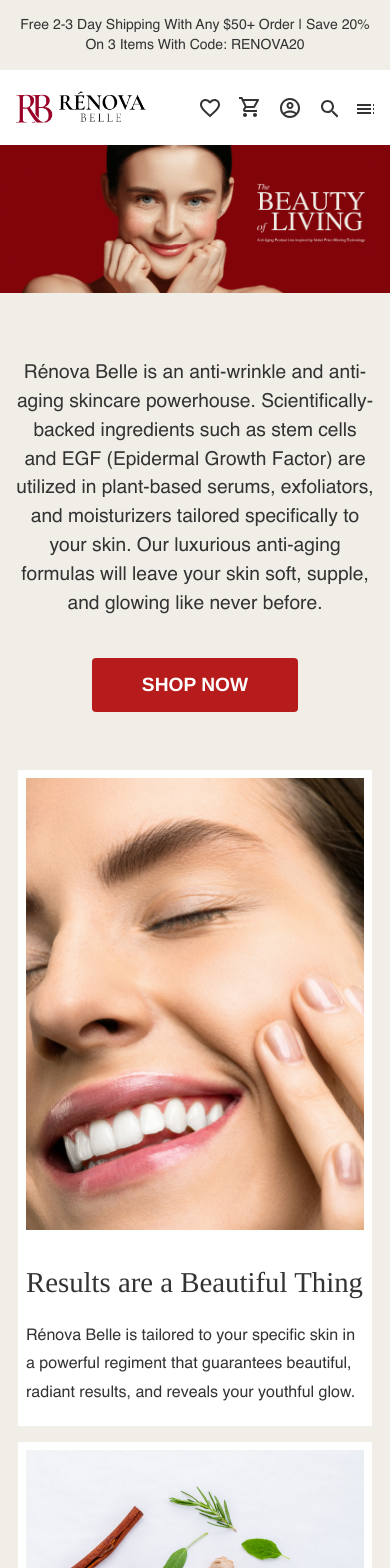
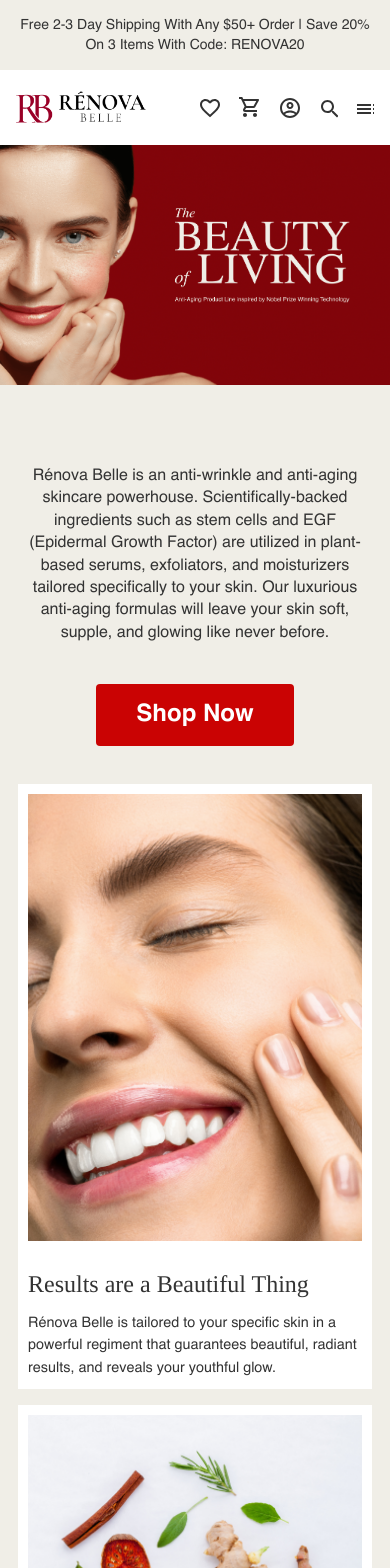
Before and after one commit to MuhammadAhmed8/Ecommerce-Nextjs-App, a Next.js app: page / in a window 390 px wide. Shown: the top 1568 px of the page. Built offline with nearby package versions, Linux system fonts and the light colour scheme; what cezerin-client would draw is missing.

Commit message:
Homepage responsive fixed

```diff
--- a/components/Homepage/Header.js
+++ b/components/Homepage/Header.js
@@ -1,7 +1,7 @@
 import React from 'react';
 import { makeStyles } from "@material-ui/core";
 
-const useStyles = makeStyles(() => ({
+const useStyles = makeStyles((theme) => ({
     root: {
         textAlign: 'center',
     },
@@ -9,6 +9,17 @@ const useStyles = makeStyles(() => ({
         minWidth: '100%',
         padding: '0',
         margin: '0',
+        backgroundImage: `url("/img/header_bg.png")`,
+        height: '660px',
+        backgroundPosition: 'bottom right',
+        backgroundRepeat: 'no-repeat',
+        backgroundSize: 'cover',
+        marginBottom: '40px',
+            [theme.breakpoints.down('sm')]: {
+                height: '240px',
+                backgroundPosition: 'right'
+            }
+
     },
 }),
 {index:1})
@@ -22,10 +33,7 @@ export default function Header(props){
     return(
         <header className={classes.root}>
             <div className={classes.headerImage}>
-                <img src={props.image}></img>
             </div>
-
-            <br></br>
         </header>
     )
 }
--- a/components/Homepage/Main Section/ContactSection.js
+++ b/components/Homepage/Main Section/ContactSection.js
@@ -1,8 +1,8 @@
-import { Grid, makeStyles, withStyles, Button } from "@material-ui/core";
-import { red } from '@material-ui/core/colors';
+import { Grid, makeStyles } from "@material-ui/core";
+import RedButton from "../../Ui/RedButton";
 
 
-const useStyles = makeStyles(() => ({
+const useStyles = makeStyles((theme) => ({
     background: {
         background: `url('img/ask_anything.png')`,
         height: '400px',
@@ -13,44 +13,44 @@ const useStyles = makeStyles(() => ({
         display: 'flex',
         alignItems: 'center',
         justifyContent: 'flex-end',
-        padding: '0px 40px'
+        padding: '0px 40px',
+            [theme.breakpoints.down('sm')]: {
+                padding: '0px 20px',
+                height: '360px'
+            }
     },
     textCard: {
         padding: '20px 35px',
         backgroundColor: "#fff",
         maxWidth: '36rem',
         width: '100%',
-        textAlign: 'left'
+        textAlign: 'left',
+            [theme.breakpoints.down('sm')]: {
+                padding: '10px 20px',
+            }
     },
     heading: {
         fontSize: '2rem',
         fontFamily: 'Times',
         fontWeight: '300',
-        marginBottom: '20px'
+        marginBottom: '20px',
+            [theme.breakpoints.down('sm')]: {
+                fontSize: '1.7rem',
+                marginBottom: '13px'
+            }
     },
     text: {
         margin: '20px 5px',
         fontSize: '1.2rem',
         fontFamily: 'Helvetica',
         lineHeight: '1.8rem',
+            [theme.breakpoints.down('sm')]: {
+                fontSize: '0.9rem',
+                lineHeight: '1.4rem'
+            }
     },
 }),
 {index:1})
-
-const ColorButton = withStyles((theme) => ({
-    root: {
-      color: theme.palette.getContrastText(red[900]),
-      textTransform: 'Capitalize',
-      backgroundColor: red[900],
-      '&:hover': {
-        backgroundColor: '#ccc',
-        color: '#222',
-      },
-      fontSize: '0.9rem',
-      fontWeight: '400',
-      fontFamily: 'Helvetica',
-    },
-  }))(Button);
 
 export default function ContactSection(){
     const classes = useStyles();
@@ -62,10 +62,9 @@ export default function ContactSection(){
                 <p className={classes.text}>Whether you are seeking skincare advice, need help tracking an order, or just have a quick question,
                     our Team is here to help!
                 </p>
-                <ColorButton className={classes.button}
-                    variant="contained"
-                    color='primary'
-                    value='Contact Us' >Contact Us</ColorButton>
+                <RedButton>
+                    Contact Us
+                </RedButton>
             </div>
         </div>
     )
--- a/components/Homepage/Main Section/MainSection.js
+++ b/components/Homepage/Main Section/MainSection.js
@@ -1,39 +1,44 @@
 import React from 'react';
-import { Grid, makeStyles, withStyles, Button} from "@material-ui/core";
-import { red } from '@material-ui/core/colors';
+import { Grid, makeStyles, Button} from "@material-ui/core";
+
 import ResultsGrid from './ResultsGrid';
-import ServiceGrid from './ServiceGrid';
 import BeautyGrid from './BeautyGrid';
 import FavouriteProductsContainer from './FavouriteProductsContainer';
 import ServiceGridContainer from './ServiceGridContainer';
 import ContactSection from './ContactSection';
 import ImageGrid from './ImageGrid';
 
+import RedButton from '../../Ui/RedButton';
+import TitleHeading from '../../Ui/TitleHeading';
 
-const useStyles = makeStyles(() => ({
+
+
+const useStyles = makeStyles((theme) => ({
     root: {
         margin: '0px',
-        textAlign: 'center'
+        textAlign: 'center',
+        padding: '20px 0px'
     },
     text: {
         margin: '20px 5px',
-        fontSize: '1.2rem',
+        fontSize: '1.4rem',
         fontFamily: 'Helvetica',
-        lineHeight: '1.8rem',
+        lineHeight: '2rem',
         textAlign: 'center',
+            [theme.breakpoints.down('sm')]: {
+                fontSize: '1rem',
+                lineHeight: '1.4rem',
+            }
     },
     button: {
         padding: '10px 50px',
     },
     resultGrid: {
-        padding: '30px 0px',
+        padding: '10px 0px',
         textAlign: 'left',
     },
-    heading: {
-        fontSize: '2.4rem',
-        fontFamily: 'Times',
-        fontWeight: '300',
-        marginBottom: '20px'
+    beautyContainer: {
+        margin: '30px 0px'
     },
     beautybtn: {
         padding: '10px 20px',
@@ -47,21 +52,6 @@ const useStyles = makeStyles(() => ({
     }
 }),
 {index:1})
-
-
-const ColorButton = withStyles((theme) => ({
-    root: {
-      color: theme.palette.getContrastText(red[900]),
-      backgroundColor: red[900],
-      '&:hover': {
-        backgroundColor: '#ccc',
-        color: '#222'
-      },
-      fontSize: '1.2rem',
-      fontWeight: '600',
-      fontFamily: 'Helvetica'
-    },
-  }))(Button);
 
 export default function MainSection(props){
 
@@ -79,12 +69,11 @@ export default function MainSection(props){
                 </p>
                 <br></br>
 
-                <ColorButton className={classes.button}
-                    variant="contained"
-                    color='primary'
-                    value='Shop Now'
-                > Shop Now
-                </ColorButton>
+                <RedButton
+                    style= {{ fontSize: '1.5rem', padding: '10px 40px', fontWeight: 'bold'}}
+                >
+                    Shop Now
+                </RedButton>
                 <br></br>
                 <br></br>
 
@@ -111,19 +100,18 @@ export default function MainSection(props){
 
             <ServiceGridContainer />
 
-            <h1 className={classes.heading}>Our Beauty Lines</h1>
-
+            <div className={classes.beautyContainer}>
+                <TitleHeading>
+                    Our Beauty Lines
+                </TitleHeading>
                 <Grid container spacing={2}>
                     <BeautyGrid
                         img='beauty_1.png'
                         heading='Face'
                     >
-                    <ColorButton className={classes.beautybtn}
-                        variant="contained"
-                        color='primary'
-                        value='Explore'
-                    > Explore
-                    </ColorButton>
+                        <RedButton>
+                            Explore
+                        </RedButton>
 
                     </BeautyGrid>
 
@@ -135,18 +123,21 @@ export default function MainSection(props){
                     </BeautyGrid>
                 </Grid>
 
+            </div>
+
             <FavouriteProductsContainer />
 
             <ContactSection />
 
-            <h1 className={classes.heading}>Follow Us On Instragram</h1>
+            <TitleHeading>
+                Follow Us On Instragram
+            </TitleHeading>
 
-            <ColorButton className={classes.instabtn}
-                    variant="contained"
-                    color='primary'
-                    value= '@renovabelle'
-                > @renovabelle
-            </ColorButton>
+            <RedButton
+                style={{ textTransform: 'lowercase', fontSize: '1.2rem', padding: '8px 20px' }}
+            >
+                @renovabelle
+            </RedButton>
 
             <br></br><br></br>
             <Grid container spacing={2}>
--- a/components/Homepage/Main Section/ResultsGrid.js
+++ b/components/Homepage/Main Section/ResultsGrid.js
@@ -4,28 +4,65 @@ import { Grid, makeStyles } from "@material-ui/core";
 const useStyles = makeStyles((theme) => ({
     grid: {
         backgroundColor: '#fff',
+        height: '100%',
+        paddingRight: '25px',
+            [theme.breakpoints.down('sm')]: {
+                paddingRight: '0px'
+            }
     },
     image: {
-        maxHeight: '360px',
+        padding: '20px',
+        height: '100%',
+        objectFit: 'cover',
         [theme.breakpoints.down(960)]: {
             maxHeight: 'fit-content',
-            width: '100%'
+            width: '100%',
+            padding: '10px'
           }
     },
+    imageContainer: {
+        height: '480px',
+            [theme.breakpoints.down(960)]: {
+                maxHeight: 'fit-content',
+                width: '100%',
+                height: 'auto',
+            }
+    },
+    textContainer: {
+        padding: '5px',
+            [theme.breakpoints.down('sm')]: {
+                padding: '0px 10px'
+            }
+    },
     heading: {
-        fontSize: '1.8rem',
+        fontSize: '2.3rem',
         fontFamily: 'Times',
-        lineHeight: '2.5rem',
+        lineHeight: '2.8rem',
         fontWeight: '500',
-        padding: '10px 0px 20px 0px'
+        padding: '10px 0px 20px 0px',
+            [theme.breakpoints.down(960)]: {
+                fontSize: '1.5rem',
+                lineHeight: '2.2rem',
+                padding: '10px 0px'
+            }
     },
     paragraph: {
-        fontSize: '1rem',
-        lineHeight: '1.8rem',
+        fontSize: '1.2rem',
+        lineHeight: '1.9rem',
+            [theme.breakpoints.down(960)]: {
+                fontSize: '0.9rem',
+                lineHeight: '1.4rem',
+            }
     },
     ingredients: {
         textAlign: 'center',
         padding: '5px',
+        fontSize: '1.2rem',
+        lineHeight: '2rem',
+            [theme.breakpoints.down(960)]: {
+                fontSize: '0.9rem',
+                lineHeight: '1.4rem',
+            }
     }
 }),
 {index:1})
@@ -34,12 +71,14 @@ export default function ResultsGrid(props){
     const classes = useStyles();
     return(
         <>
-            <Grid className={classes.grid} container spacing={2}>
+            <Grid className={classes.grid} container>
                 <Grid item xs={12} sm={12} md={6}>
-                    <img className={classes.image} src={props.img} />
+                    <div className={classes.imageContainer}>
+                        <img className={classes.image} src={props.img} />
+                    </div>
                 </Grid>
 
-                <Grid item xs={12} sm={12} md={6}>
+                <Grid item className={classes.textContainer} xs={12} sm={12} md={6}>
                     <h2 className={classes.heading} >
                         {props.heading}
                     </h2>
--- a/components/Homepage/Main Section/ServiceGrid.js
+++ b/components/Homepage/Main Section/ServiceGrid.js
@@ -1,16 +1,23 @@
 import React from 'react';
 import { Grid, makeStyles, Typography } from "@material-ui/core";
 
-const useStyles = makeStyles(() => ({
+const useStyles = makeStyles((theme) => ({
     image: {
-        width: '120px',
-        height: '120px',
+        width: '100px',
+        height: '100px',
         objectFit: 'contain',
-        marginBottom: '12px'
+        marginBottom: '12px',
+            [theme.breakpoints.down(960)]: {
+                width: '60px',
+                height: '60px'
+            }
     },
     text: {
         fontSize: '1.15rem',
-        marginBottom: '10px'
+        marginBottom: '10px',
+            [theme.breakpoints.down(960)]: {
+                fontSize: '0.8rem',
+            }
     }
 }),
 {index:1})
@@ -21,7 +28,7 @@ export default function ServiceGrid(props){
 
     return (
         <>
-            <Grid item xs={12} sm={6} md={3}>
+            <Grid item xs={6} sm={6} md={3}>
                 <div>
                     <img className={classes.image} src={'img/' + props.img} />
                     <p className={classes.text}>{props.text}</p>
--- a/components/Homepage/Main Section/ServiceGridContainer.js
+++ b/components/Homepage/Main Section/ServiceGridContainer.js
@@ -2,11 +2,14 @@ import { Grid, makeStyles } from "@material-ui/core";
 import ServiceGrid from "./ServiceGrid";
 
 
-const useStyles = makeStyles(() => ({
+const useStyles = makeStyles((theme) => ({
     serviceGrid: {
         backgroundColor: '#fff',
         padding: '30px 10px',
-        margin: '40px 0px'
+        margin: '20px 0px !important',
+            [theme.breakpoints.down('sm')]: {
+                padding: '20px 10px'
+            }
     },
 }),
 {index:1})
--- a/components/Layout/Footer.js
+++ b/components/Layout/Footer.js
@@ -11,7 +11,8 @@ const useStyles = makeStyles((theme) => ({
         padding: '40px 40px',
         margin: '0px',
             [theme.breakpoints.down("sm")]: {
-                textAlign: 'center'
+                textAlign: 'center',
+                padding: '40px 20px',
             }
     },
     heading: {
@@ -72,7 +73,7 @@ export default function Footer(){
                     </p>
                 </Grid>
 
-                <Grid item xs={6} sm={3} md={2} >
+                <Grid item xs={5} sm={3} md={2} >
                     <h3 className={classes.heading} >
                         CUSTOMER SERVICE
                     </h3>
@@ -80,7 +81,7 @@ export default function Footer(){
 
                 </Grid>
 
-                <Grid item xs={6} sm={3} md={1} >
+                <Grid item xs={5} sm={3} md={1} >
                     <h3 className={classes.heading} >
                         ACCOUNT
                     </h3>
--- a/components/Layout/newsletter.js
+++ b/components/Layout/newsletter.js
@@ -35,7 +35,7 @@ const CustomForm = ({ status, message, onValidated }) => {
                 padding: '8px',
                 width: '60%',
                 border: '1px solid #333',
-                margin: '0px 5px'
+                margin: '2px 5px'
              }}
         ref={node => (email = node)}
         type="email"
--- a/components/Ui/RedButton.js
+++ b/components/Ui/RedButton.js
@@ -1,11 +1,10 @@
 import { withStyles, Button } from "@material-ui/core";
-import { red } from '@material-ui/core/colors';
 
 const ColorButton = withStyles((theme) => ({
     root: {
-      color: theme.palette.getContrastText(red[900]),
+      color: '#fff',
       textTransform: 'Capitalize',
-      backgroundColor: red[900],
+      backgroundColor: '#ca0303',
       '&:hover': {
         backgroundColor: '#ccc',
         color: '#222',
--- a/components/Ui/TitleHeading.js
+++ b/components/Ui/TitleHeading.js
@@ -7,6 +7,10 @@ const useStyles = makeStyles((theme) => ({
         fontWeight: '500',
         padding: '10px 0px 20px 0px',
         textAlign: 'center',
+            [theme.breakpoints.down('sm')]: {
+                fontSize: '1.9rem',
+                lineHeight: '2.3rem'
+            }
     }
 }),
 {index:1})
--- a/pages/index.js
+++ b/pages/index.js
@@ -7,7 +7,7 @@ import MainSection from '../components/Homepage/Main Section/MainSection'
 
 const useStyles = makeStyles((theme) => ({
   body: {
-      margin: '0px 100px',
+      margin: '0px 50px',
       [theme.breakpoints.down(960)]: {
         margin: "0px 10px"                   // secondary
       }
@@ -30,7 +30,7 @@ export default function Home() {
       </Head>
 
       <Header image="/img/header_bg.png"/>
-      <br></br>
+
       <div className={classes.body}>
         <MainSection  />
       </div>
```
Lines whose indentation alone changed are shown as unchanged.
